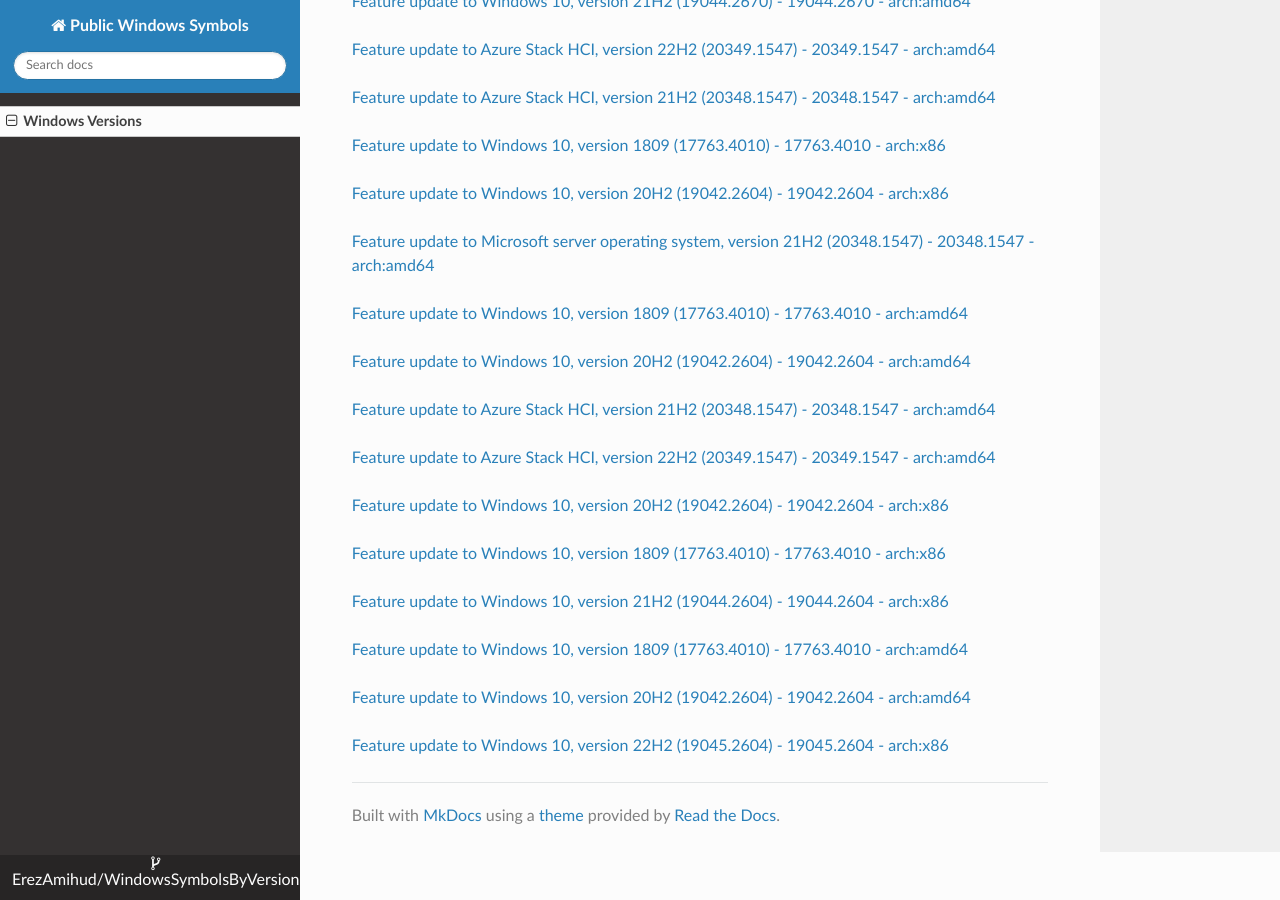
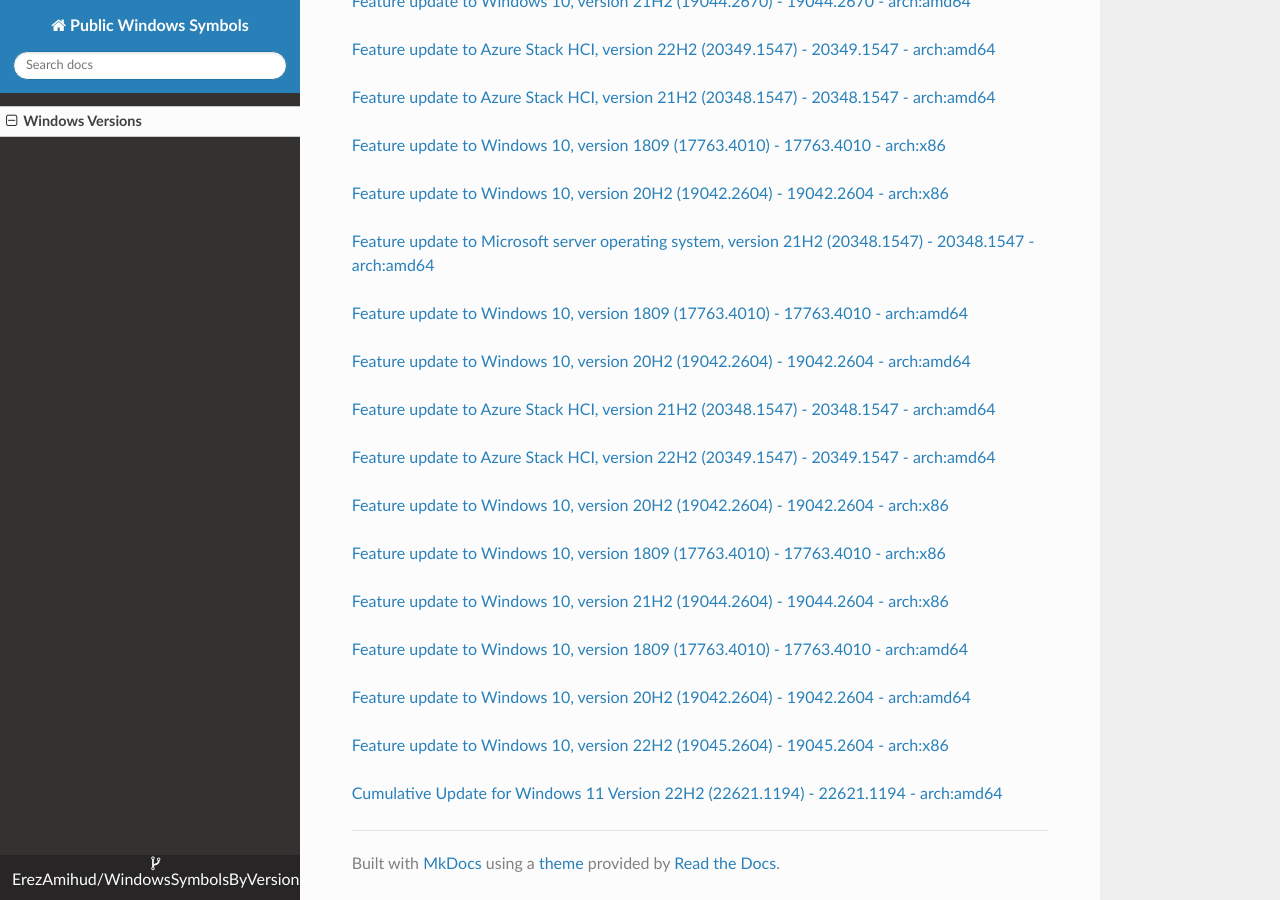
Before and after one commit to ErezAmihud/WindowsSymbolsByVersion, an MkDocs documentation site: the page built from docs/index.md, in a window 1280 px wide and 900 px high, scrolled down 39437 px. Built offline with MkDocs 1.6.1, drawn with Linux system fonts in a browser that asks for light colours; nearby versions of some CDN libraries.

Commit message:
Automated commit, add manifest for 48eb4da5-7382-4da1-ba37-b0f693ca47d1

```diff
--- a/docs/index.md
+++ b/docs/index.md
@@ -2299,3 +2299,6 @@
 
 
 [Feature update to Windows 10, version 22H2 (19045.2604) - 19045.2604 - arch:x86](https://github.com/ErezAmihud/WindowsSymbolsByVersion/blob/main/manifests/8544f2eb-6d1f-4516-841b-074c70cf854c.manifest)
+
+
+[Cumulative Update for Windows 11 Version 22H2 (22621.1194) - 22621.1194 - arch:amd64](https://github.com/ErezAmihud/WindowsSymbolsByVersion/blob/main/manifests/48eb4da5-7382-4da1-ba37-b0f693ca47d1.manifest)
```
Also changed, not shown: process_builds.json (+1 -1 lines), 1 other file.
